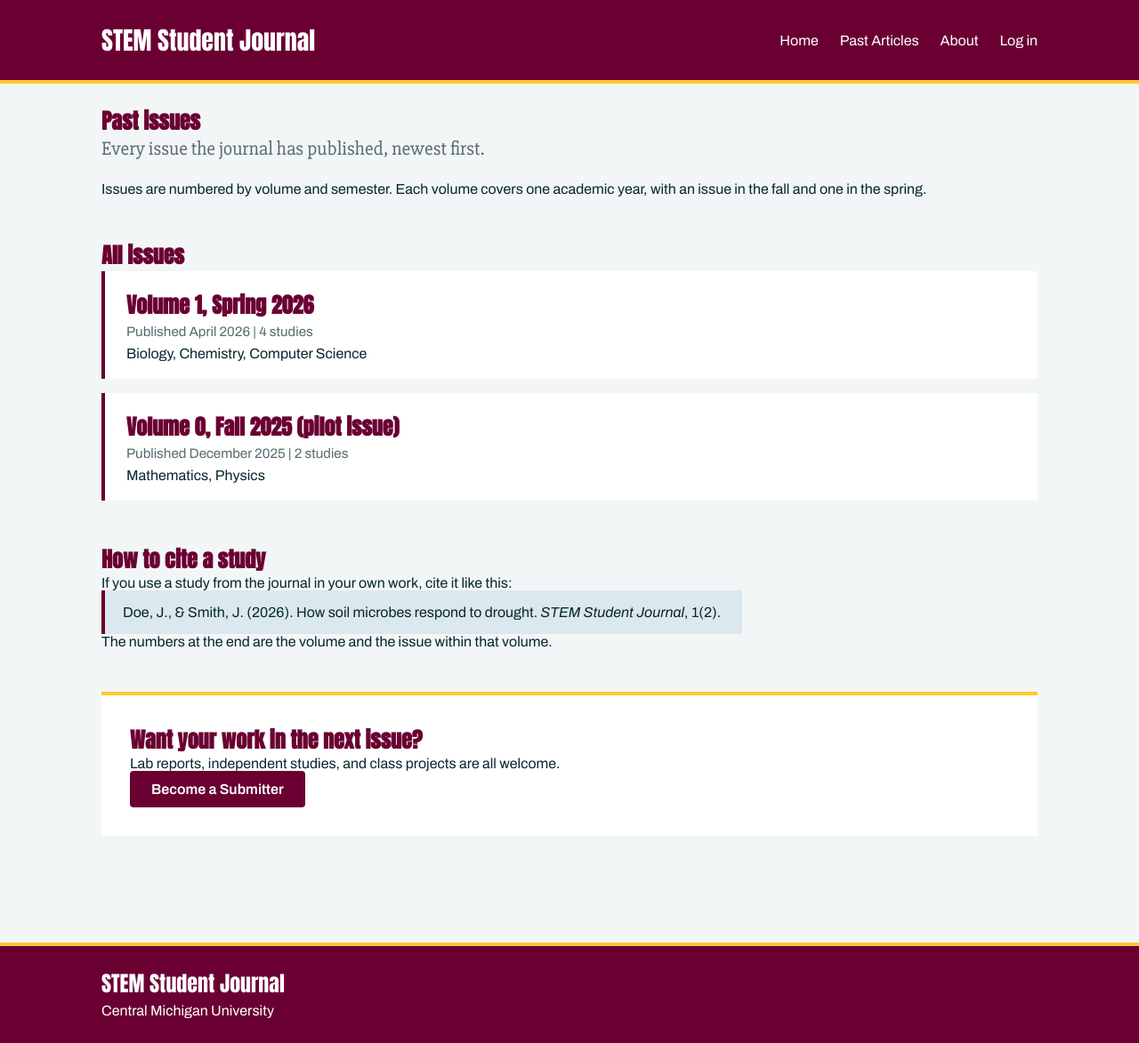
After one commit to IoannisTzor/Undergraduate-Research-Journal-Portal, a Flask app: page /past_issues in a window 1280 px wide. The commit adds this page. Shown: the whole page at 89% size. Run offline with Flask 3, Linux system fonts and the light colour scheme.

Commit message:
public pages
Built the look for all the public pages and how they will look, specific user accessed pages will come soon

```diff
--- a/app.py
+++ b/app.py
@@ -6,3 +6,19 @@ app = Flask(__name__)
 @app.route("/")
 def home():
     return render_template("index.html")
+
+@app.route("/about")
+def about():
+    return render_template("about.html")
+
+@app.route("/past_issues")
+def past_issues():
+    return render_template("past_issues.html")
+
+@app.route("/login")
+def login():
+    return render_template("login.html")
+
+@app.route("/signup")
+def signup():
+    return render_template("signup.html")
--- a/static/css/style.css
+++ b/static/css/style.css
@@ -153,4 +153,70 @@ article h3 a:hover {
   font-family: var(--font-heading);
   font-size: 1.5rem;
 }
+
+/* ===== Past issues ===== */
+.issue-meta {
+  font-size: 0.95rem;
+  color: var(--text-muted);
+  margin-bottom: 8px;
 }
+
+.citation {
+  background-color: var(--light-blue);
+  border-left: 4px solid var(--maroon);
+  padding: 16px 20px;
+  max-width: 45em;
+}
+
+.empty-state {
+  background-color: white;
+  padding: 24px;
+  color: var(--text-muted);
+}
+
+.submit-prompt {
+  background-color: white;
+  padding: 32px;
+  border-top: 4px solid var(--gold);
+}
+
+/* ===== Forms ===== */
+.form-page {
+  max-width: 420px;
+}
+
+.field {
+  margin-bottom: 20px;
+}
+
+.field label {
+  display: block;
+  font-weight: 600;
+  margin-bottom: 6px;
+}
+
+.field input {
+  width: 100%;
+  padding: 10px 12px;
+  font: inherit;
+  border: 1px solid var(--text-muted);
+  border-radius: 4px;
+  background-color: white;
+}
+
+.field input:focus {
+  outline: 3px solid var(--gold);
+  border-color: var(--maroon);
+}
+
+.form-switch {
+  margin-top: 24px;
+}
+
+button.button {
+  border: none;
+  cursor: pointer;
+  font: inherit;
+  font-weight: 600;
+}
+}
--- a/templates/base.html
+++ b/templates/base.html
@@ -14,13 +14,13 @@
 <body>
   <header class="site-header">
     <div class="container header-inner">
-      <a href="#" class="site-name">STEM Student Journal</a>
+      <a href="{{ url_for('home') }}" class="site-name">STEM Student Journal</a>
       <nav>
         <ul>
-          <li><a href="#">Home</a></li>
-          <li><a href="#">Articles</a></li>
-          <li><a href="#">Submit</a></li>
-          <li><a href="#">About</a></li>
+          <li><a href="{{ url_for('home') }}">Home</a></li>
+          <li><a href="{{ url_for('past_issues') }}"> Past Articles</a></li>
+          <li><a href="{{ url_for('about') }}">About</a></li>
+          <li><a href="{{ url_for('login') }}">Log in</a></li>
         </ul>
       </nav>
     </div>
--- /dev/null
+++ b/templates/past_issues.html
@@ -0,0 +1,48 @@
+{% extends "base.html" %}
+
+{% block title %}Past issues | STEM Student Journal{% endblock %}
+
+{% block content %}
+    <section>
+      <h1>Past issues</h1>
+      <p class="intro">Every issue the journal has published, newest first.</p>
+      <p>Issues are numbered by volume and semester. Each volume covers one academic year, with an issue in the fall and one in the spring.</p>
+    </section>
+
+    <section>
+      <h2>All issues</h2>
+
+      <article>
+        <h3><a href="#">Volume 1, Spring 2026</a></h3>
+        <p class="issue-meta">Published April 2026 | 4 studies</p>
+        <p>Biology, Chemistry, Computer Science</p>
+      </article>
+
+      <article>
+        <h3><a href="#">Volume 0, Fall 2025 (pilot issue)</a></h3>
+        <p class="issue-meta">Published December 2025 | 2 studies</p>
+        <p>Mathematics, Physics</p>
+      </article>
+
+      {# Empty state: shown later with {% if %} when there are no past issues yet
+      <p class="empty-state">
+        The first issue is the current one. Past issues will appear here once the next issue is published.
+        <a href="{{ url_for('home') }}">Read the current issue</a>
+      </p>
+      #}
+    </section>
+
+    <section>
+      <h2>How to cite a study</h2>
+      <p>If you use a study from the journal in your own work, cite it like this:</p>
+      <p class="citation">Doe, J., &amp; Smith, J. (2026). How soil microbes respond to drought. <em>STEM Student Journal</em>, 1(2).</p>
+      <p>The numbers at the end are the volume and the issue within that volume.</p>
+    </section>
+
+    <section class="submit-prompt">
+      <h2>Want your work in the next issue?</h2>
+      <p>Lab reports, independent studies, and class projects are all welcome.</p>
+      <a href="{{ url_for('signup') }}" class="button">Become a Submitter</a>
+      <!-- add reference -->
+    </section>
+{% endblock %}
```
Also changed, not shown: templates/about.html (added, +15 -0 lines), templates/login.html (added, +25 -0 lines), templates/signup.html (added, +35 -0 lines).
